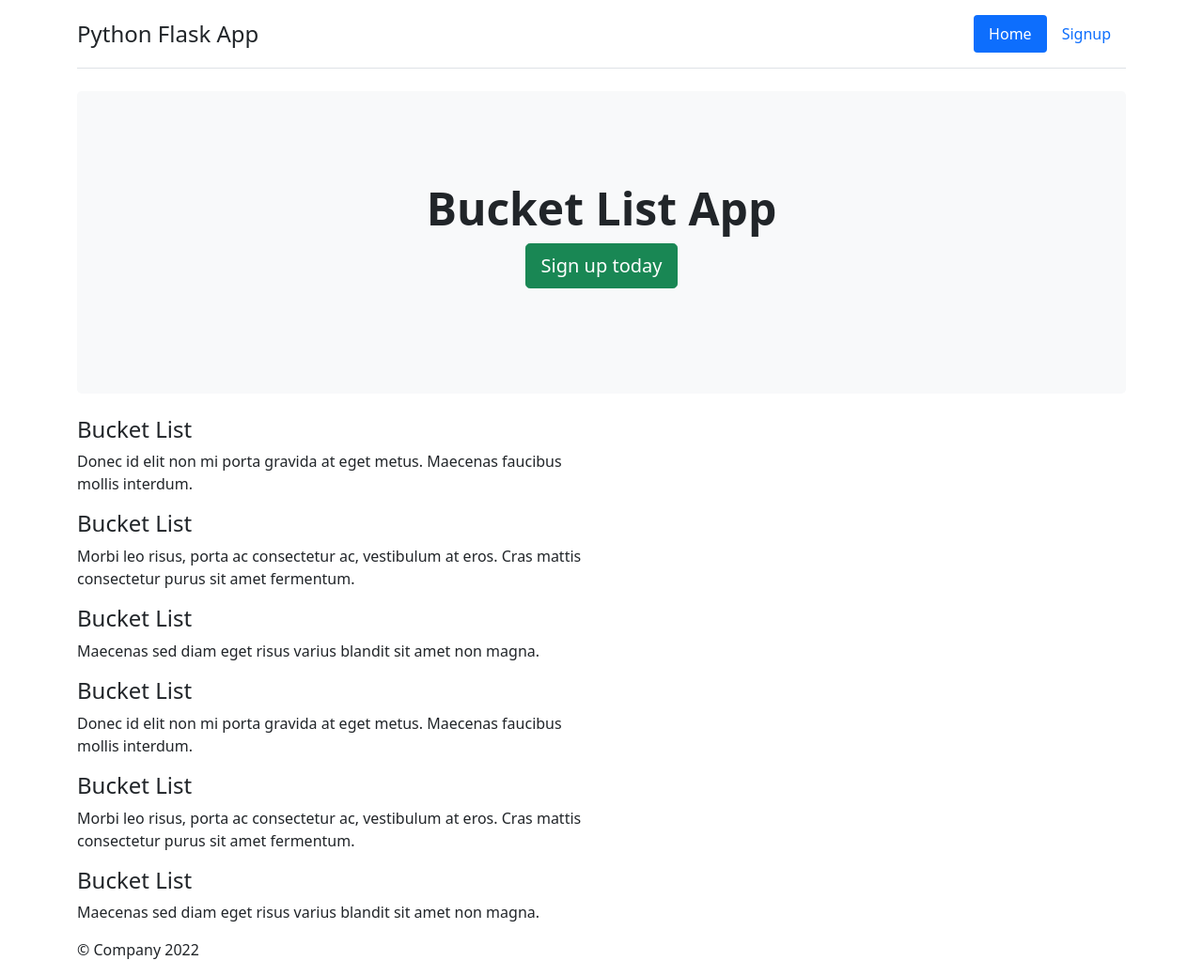
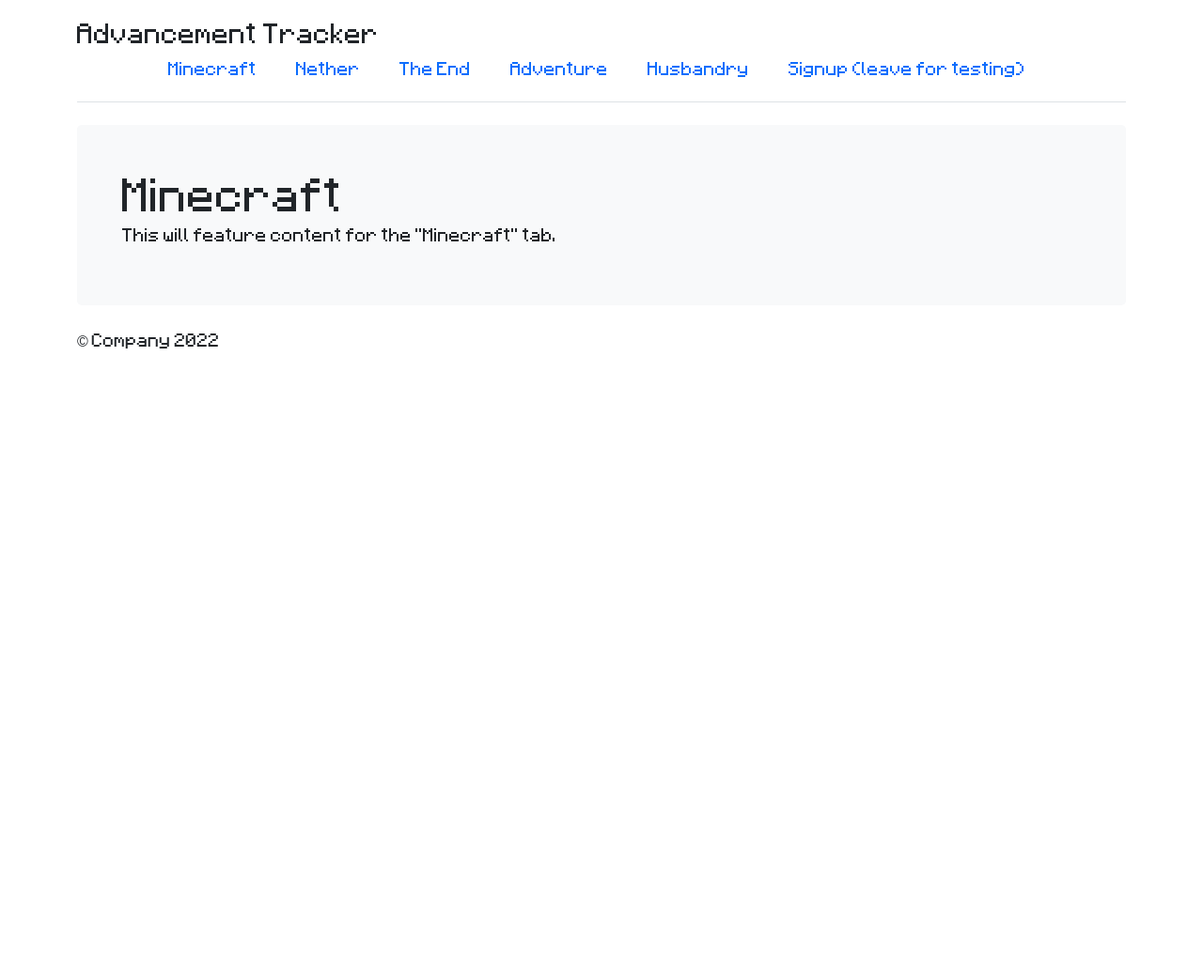
Before and after one commit to AltruisticNut/cs2300-project, a Flask app: template templates/index.html in a window 1280 px wide. Shown: the whole page at 94% size. After the commit the page ends 371 px from the top, so only its background shows below. Run offline with Flask 3, Linux system fonts and the light colour scheme; the template is opened without the code that fills it: most values are stand-ins (such as "Sample title", 1, 10 or a date in 2020).

Commit message:
Created project base
- Main page can display achievement names on the respective tab pages
- Added .ttf and .woff font files for potential beautification
- Updated the .sql

```diff
--- a/app.py
+++ b/app.py
@@ -12,9 +12,18 @@ app.config['MYSQL_DATABASE_DB'] = 'sys'
 app.config['MYSQL_DATABASE_HOST'] = 'localhost'
 mysql.init_app(app)
 
-@app.route("/")
+# @app.route("/")
+# def main():
+#    return render_template("index.html")
+
+@app.route('/')
 def main():
-    return render_template("index.html")
+    conn = mysql.connect()
+    cursor = conn.cursor()
+    cursor.execute("SELECT advancement_id, advancement_name, tab_id FROM Advancements")  # Example table
+    users = cursor.fetchall()
+    cursor.close()
+    return render_template('index.html', users=users)
 
 @app.route('/signup')
 def signup():
--- a/templates/index.html
+++ b/templates/index.html
@@ -2,7 +2,7 @@
 <html lang="en">
     <head>
 
-		<title>Python Flask Bucket List App</title>
+		<title>Advancement Tracker</title>
 
 		<link
 			href="https://cdn.jsdelivr.net/npm/bootstrap@5.1.3/dist/css/bootstrap.min.css"
@@ -11,6 +11,37 @@
 			crossorigin="anonymous"
 		/>
 	</head>
+
+	<style>
+		@font-face {
+    		font-family: 'MyCustomFont';
+    		src: url('../fonts/minecraftfont.woff') format('woff');
+    		font-weight: normal;
+    		font-style: normal;
+		}
+
+		body {
+    		font-family: 'MyCustomFont', sans-serif;
+		}
+
+		* {
+    		font-family: inherit;
+		}
+
+		.view {
+		  display: none;
+		}
+		.active {
+		  display: block;
+		}
+		nav a {
+		  margin-right: 10px;
+		  cursor: pointer;
+		  text-decoration: underline;
+		  color: blue;
+		}
+	  </style>
+
 	<body>
 
 		<div class="container">
@@ -21,78 +52,95 @@
 					class="d-flex flex-wrap justify-content-center py-3 mb-4 border-bottom"
 				>
 					<a
-						href="/"
 						class="d-flex align-items-center mb-3 mb-md-0 me-md-auto text-dark text-decoration-none"
 					>
-						<span class="fs-4">Python Flask App</span>
+						<span class="fs-4">Advancement Tracker</span>
 					</a>
 					<ul class="nav nav-pills">
 						<li class="nav-item">
-							<a href="/" class="nav-link active" aria-current="page">Home</a>
+							<a onclick="showView('Minecraft')" class="nav-link">Minecraft</a>
 						</li>
 						<li class="nav-item">
-							<a href="/signup" class="nav-link">Signup</a>
+							<a onclick="showView('Nether')" class="nav-link">Nether</a>
+						</li>
+						<li class="nav-item">
+							<a onclick="showView('The End')" class="nav-link">The End</a>
+						</li>
+						<li class="nav-item">
+							<a onclick="showView('Adventure')" class="nav-link">Adventure</a>
+						</li>
+						<li class="nav-item">
+							<a onclick="showView('Husbandry')" class="nav-link">Husbandry</a>
+						</li>
+						<li class="nav-item">
+							<a href="/signup" class="nav-link">Signup (leave for testing)</a>
 						</li>
 					</ul>
 
 				</nav>
 
+
 			</header>
 			<div class="p-5 mb-4 bg-light rounded-3">
-				<div class="container-fluid py-5 text-center">
-					<h1 class="display-5 fw-bold">Bucket List App</h1>
+				<div id="Minecraft" class="view active">
+					<h1>Minecraft</h1>
+					<p>This will feature content for the "Minecraft" tab.</p>
+					<ul>
+						{% for user in users %}
+            				{% if user[2] == 1 %}
+                				<li><strong>{{ user[1] }}</strong> (ID: {{ user[0] }})</li>
+            				{% endif %}
+        				{% endfor %}
+					</ul>
+				  </div>
 
-					<p>
-						<a class="btn btn-lg btn-success" href="signup" role="button"
-							>Sign up today</a
-						>
+				  <div id="Nether" class="view">
+					<h1>Nether</h1>
+					<p>This will feature content for the "Nether" tab.</p>
+					<ul>
+						{% for user in users %}
+            				{% if user[2] == 2 %}
+                				<li><strong>{{ user[1] }}</strong> (ID: {{ user[0] }})</li>
+            				{% endif %}
+        				{% endfor %}
+					</ul>
+				  </div>
 
-					</p>
-				</div>
-			</div>
+				  <div id="The End" class="view">
+					<h1>The End</h1>
+					<p>This will feature content for the "The End" tab.</p>
+					<ul>
+						{% for user in users %}
+            				{% if user[2] == 3 %}
+                				<li><strong>{{ user[1] }}</strong> (ID: {{ user[0] }})</li>
+            				{% endif %}
+        				{% endfor %}
+					</ul>
+				  </div>
 
-			<div class="row marketing">
+				  <div id="Adventure" class="view">
+					<h1>Adventure</h1>
+					<p>This will feature content for the "Adventure" tab.</p>
+					<ul>
+						{% for user in users %}
+            				{% if user[2] == 4 %}
+                				<li><strong>{{ user[1] }}</strong> (ID: {{ user[0] }})</li>
+            				{% endif %}
+        				{% endfor %}
+					</ul>
+				  </div>
 
-				<div class="col-lg-6">
-
-					<h4>Bucket List</h4>
-
-					<p>
-						Donec id elit non mi porta gravida at eget metus. Maecenas faucibus
-						mollis interdum.
-					</p>
-
-					<h4>Bucket List</h4>
-
-					<p>
-						Morbi leo risus, porta ac consectetur ac, vestibulum at eros. Cras
-						mattis consectetur purus sit amet fermentum.
-					</p>
-
-					<h4>Bucket List</h4>
-
-					<p>Maecenas sed diam eget risus varius blandit sit amet non magna.</p>
-
-					<h4>Bucket List</h4>
-
-					<p>
-						Donec id elit non mi porta gravida at eget metus. Maecenas faucibus
-						mollis interdum.
-					</p>
-
-					<h4>Bucket List</h4>
-
-					<p>
-						Morbi leo risus, porta ac consectetur ac, vestibulum at eros. Cras
-						mattis consectetur purus sit amet fermentum.
-					</p>
-
-					<h4>Bucket List</h4>
-
-					<p>Maecenas sed diam eget risus varius blandit sit amet non magna.</p>
-
-				</div>
-
+				  <div id="Husbandry" class="view">
+					<h1>Husbandry</h1>
+					<p>This will feature content for the "Husbandry" tab.</p>
+					<ul>
+						{% for user in users %}
+            				{% if user[2] == 5 %}
+                				<li><strong>{{ user[1] }}</strong> (ID: {{ user[0] }})</li>
+            				{% endif %}
+        				{% endfor %}
+					</ul>
+				  </div>
 			</div>
 
 			<footer class="footer">
@@ -103,4 +151,15 @@
 
 		</div>
 	</body>
+	<script>
+		function showView(viewId) {
+		  // Hide all views
+		  document.querySelectorAll('.view').forEach(view => {
+			view.classList.remove('active');
+		  });
+
+		  // Show the selected view
+		  document.getElementById(viewId).classList.add('active');
+		}
+	  </script>
 </html>
```
Also changed, not shown: Databases Project.sql (+114 -111 lines), fonts/minecraftfont.ttf (added), fonts/minecraftfont.woff (added).
